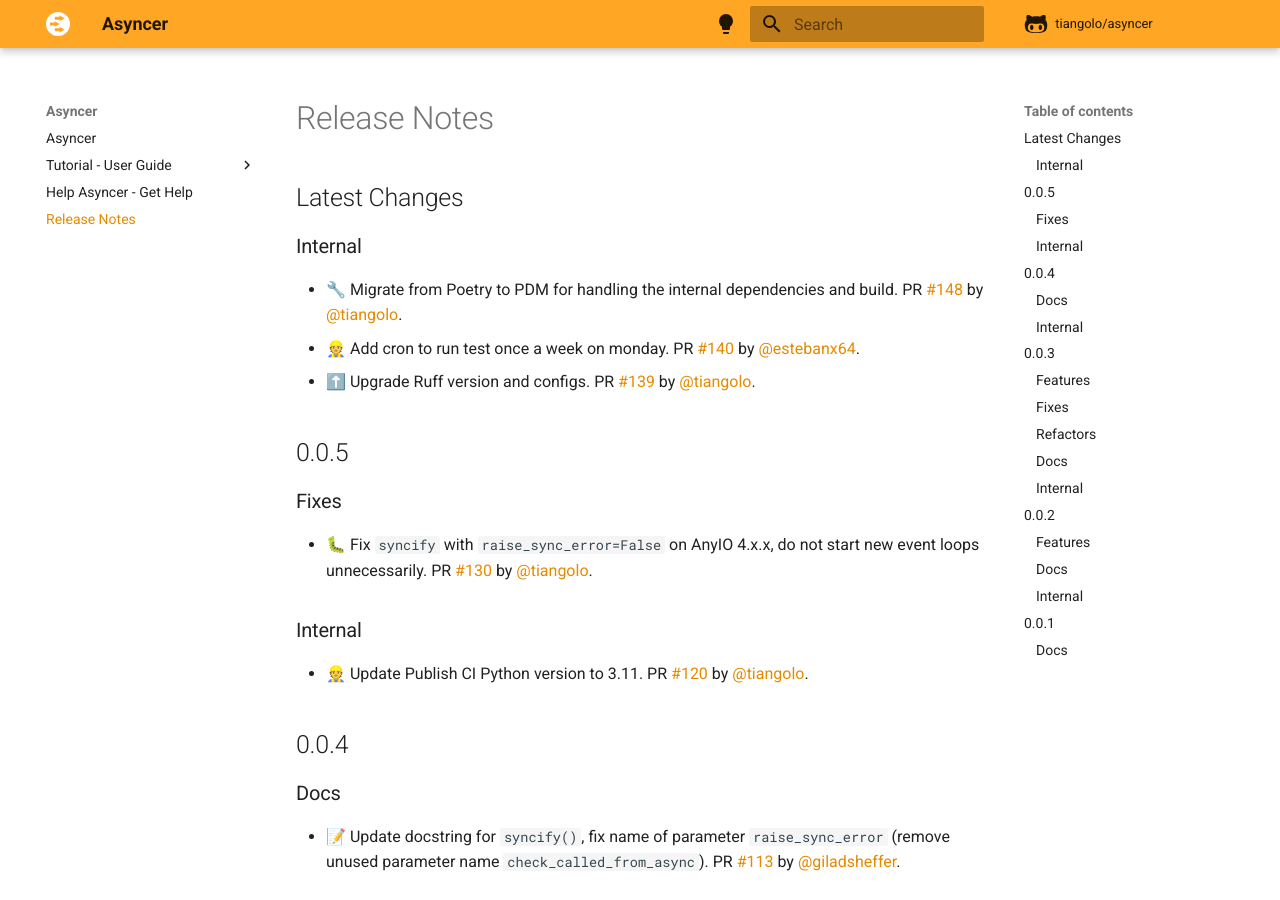
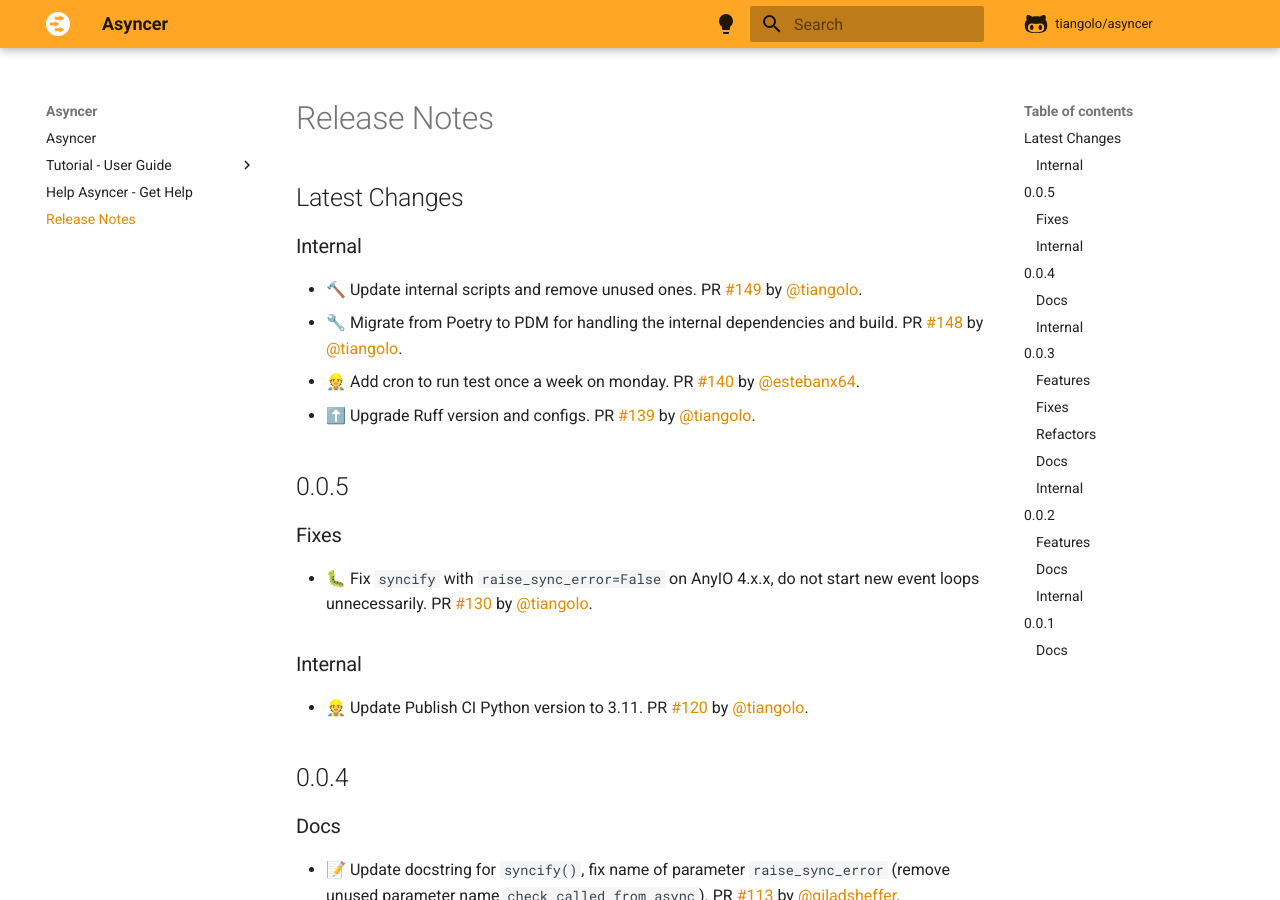
Before and after one commit to balintfrankas/fastapi-asyncer, an MkDocs documentation site: the page built from docs/release-notes.md, in a window 1280 px wide and 900 px high. Built offline with MkDocs 1.6.1 and Material for MkDocs 9.7.7, drawn with Linux system fonts in a browser that asks for light colours; comment, search, counter and statistics services are not loaded.

Commit message:
📝 Update release notes

```diff
--- a/docs/release-notes.md
+++ b/docs/release-notes.md
@@ -4,6 +4,7 @@
 
 ### Internal
 
+* 🔨 Update internal scripts and remove unused ones. PR [#149](https://github.com/tiangolo/asyncer/pull/149) by [@tiangolo](https://github.com/tiangolo).
 * 🔧 Migrate from Poetry to PDM for handling the internal dependencies and build. PR [#148](https://github.com/tiangolo/asyncer/pull/148) by [@tiangolo](https://github.com/tiangolo).
 * 👷 Add cron to run test once a week on monday. PR [#140](https://github.com/tiangolo/asyncer/pull/140) by [@estebanx64](https://github.com/estebanx64).
 * ⬆️ Upgrade Ruff version and configs. PR [#139](https://github.com/tiangolo/asyncer/pull/139) by [@tiangolo](https://github.com/tiangolo).
```
